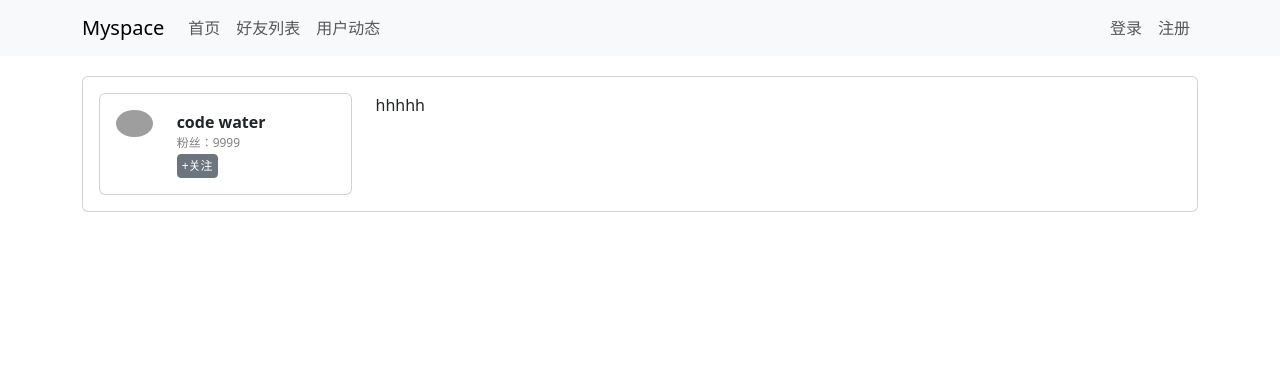
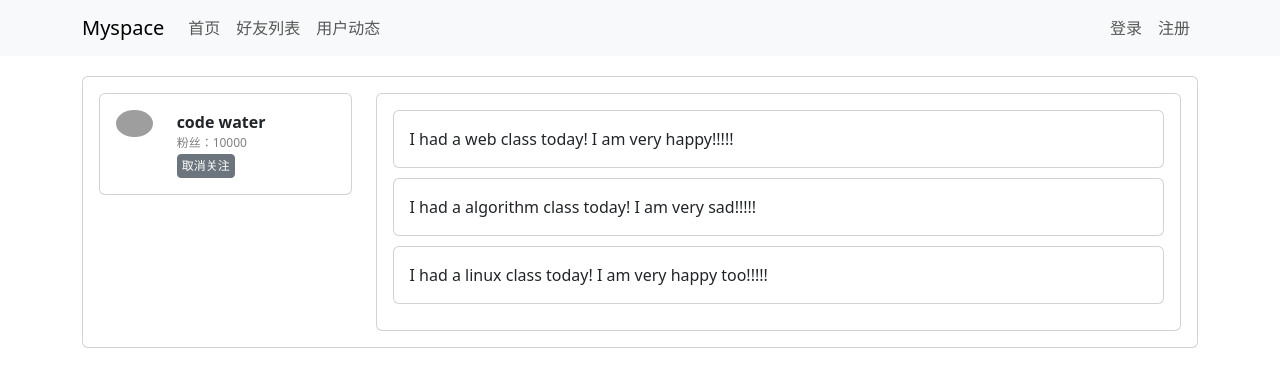
Before and after one commit to CodeWater404/webcode, a Vue app in the folder myspace/: page /userprofile in a window 1280 px wide. Both pictures are taken after a click on the button "+关注". Shown: the top 386 px of the page. Built offline with nearby package versions, Linux system fonts and the light colour scheme; grey boxes are pictures that could not be loaded.

Commit message:
关注按钮实现关注和取消；帖子显示功能

```diff
--- a/myspace/src/components/UserProfileInfo.vue
+++ b/myspace/src/components/UserProfileInfo.vue
@@ -8,7 +8,11 @@
                 <div class="col-9">
                     <div class="username">{{ fullName }}</div>
                     <div class="fans">粉丝：{{ user.followerCount }}</div>
-                    <button type="button" class="btn btn-secondary btn-sm">+关注</button>
+                    <!-- v-on:click 可以简写为@click  -->
+                    <button @click="follow" v-if="!user.is_followed" type="button"
+                        class="btn btn-secondary btn-sm">+关注</button>
+                    <button @click="unfollow" v-if="user.is_followed" type="button"
+                        class="btn btn-secondary btn-sm">取消关注</button>
                 </div>
             </div>
         </div>
@@ -25,11 +29,23 @@ export default {
             required: true,
         },
     },
-    setup(props) {
+    // 子组件向父组件传递信息用context
+    setup(props, context) {
         // computed表示动态计算值
         let fullName = computed(() => props.user.lastName + " " + props.user.firstName);
+
+        const follow = () => {
+            context.emit("follow");
+        }
+
+        const unfollow = () => {
+            context.emit("unfollow");
+        }
+        // 这里必须要返回，返回了才可以在template里面使用
         return {
-            fullName
+            fullName,
+            follow,
+            unfollow,
         }
     }
 }
--- a/myspace/src/components/UserProfilePosts.vue
+++ b/myspace/src/components/UserProfilePosts.vue
@@ -1,11 +1,37 @@
 <template>
-    <div>hhhhh</div>
+    <div class="card">
+        <div class="card-body">
+            <!-- 两个{{}}表示取值 -->
+            <!-- {{ posts }} -->
+
+            <!--key没有用到，但是vue机制，所以必须写 另外一种写法(下标可能会变，不推荐)： -->
+            <!-- <div v-for="(post, index) in posts.posts" :key="index"> -->
+            <div v-for="post in posts.posts" :key="post.id">
+                <div class="card single-post">
+                    <div class="card-body">
+                        {{ post.content }}
+                    </div>
+                </div>
+            </div>
+        </div>
+    </div>
 </template>
 
 <script>
 export default {
     name: "UserProfilePost",
+    props: {
+        posts: {
+            type: Object,
+            // 表示必须传
+            required: true,
+        }
+    }
 }
 </script>
 
-<style scoped></style>
+<style scoped>
+.single-post {
+    margin-bottom: 10px;
+}
+</style>
--- a/myspace/src/views/UserProfileView.vue
+++ b/myspace/src/views/UserProfileView.vue
@@ -4,10 +4,11 @@
             <div class="col-3">
                 <!-- 这是view父组件，userprofileinfo是子组件；这里父向子传递数据用v-bind，但是一般省略写法 -->
                 <!-- <UserProfileInfo v-bind:user="user" /> -->
-                <UserProfileInfo :user="user" />
+                <!-- @follow名称随便写，主要是子组件里面emit里面那里传过来的对应上就行 -->
+                <UserProfileInfo @follow="follow" @unfollow="unfollow" :user="user" />
             </div>
             <div class="col-9">
-                <UserProfilePosts />
+                <UserProfilePosts :posts="posts" />
             </div>
         </div>
     </ContentBase>
@@ -38,8 +39,45 @@ export default {
             is_followed: false,
         });
 
+        const posts = reactive({
+            count: 3,
+            posts: [
+                {
+                    id: 1,
+                    userId: 1,
+                    content: "I had a web class today! \n I am very happy!!!!!"
+                },
+                {
+                    id: 2,
+                    userId: 2,
+                    content: "I had a algorithm class today! \n I am very sad!!!!!"
+                },
+                {
+                    id: 2,
+                    userId: 2,
+                    content: "I had a linux class today! \n I am very happy too!!!!!"
+                },
+            ]
+        });
+
+        const follow = () => {
+            // 已经关注过，再点不用触发，直接返回
+            if (user.is_follow) return;
+            user.is_followed = true;
+            user.followerCount++
+        }
+
+        const unfollow = () => {
+            if (!user.is_followed) return;
+            user.is_followed = false;
+            user.followerCount--;
+        }
+
         return {
             user,
+            follow,
+            unfollow,
+            posts,
         }
     }
 }
```
